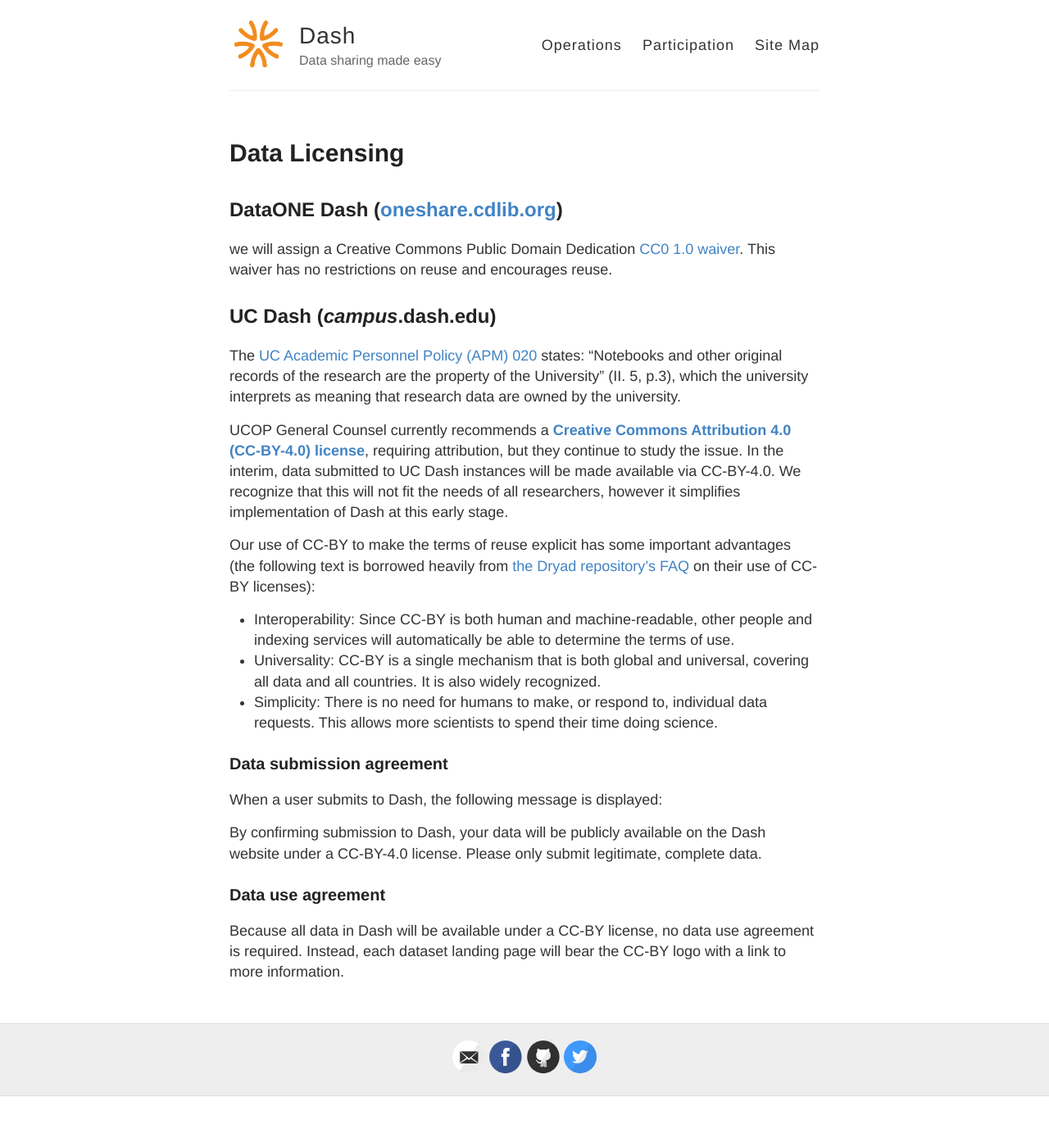
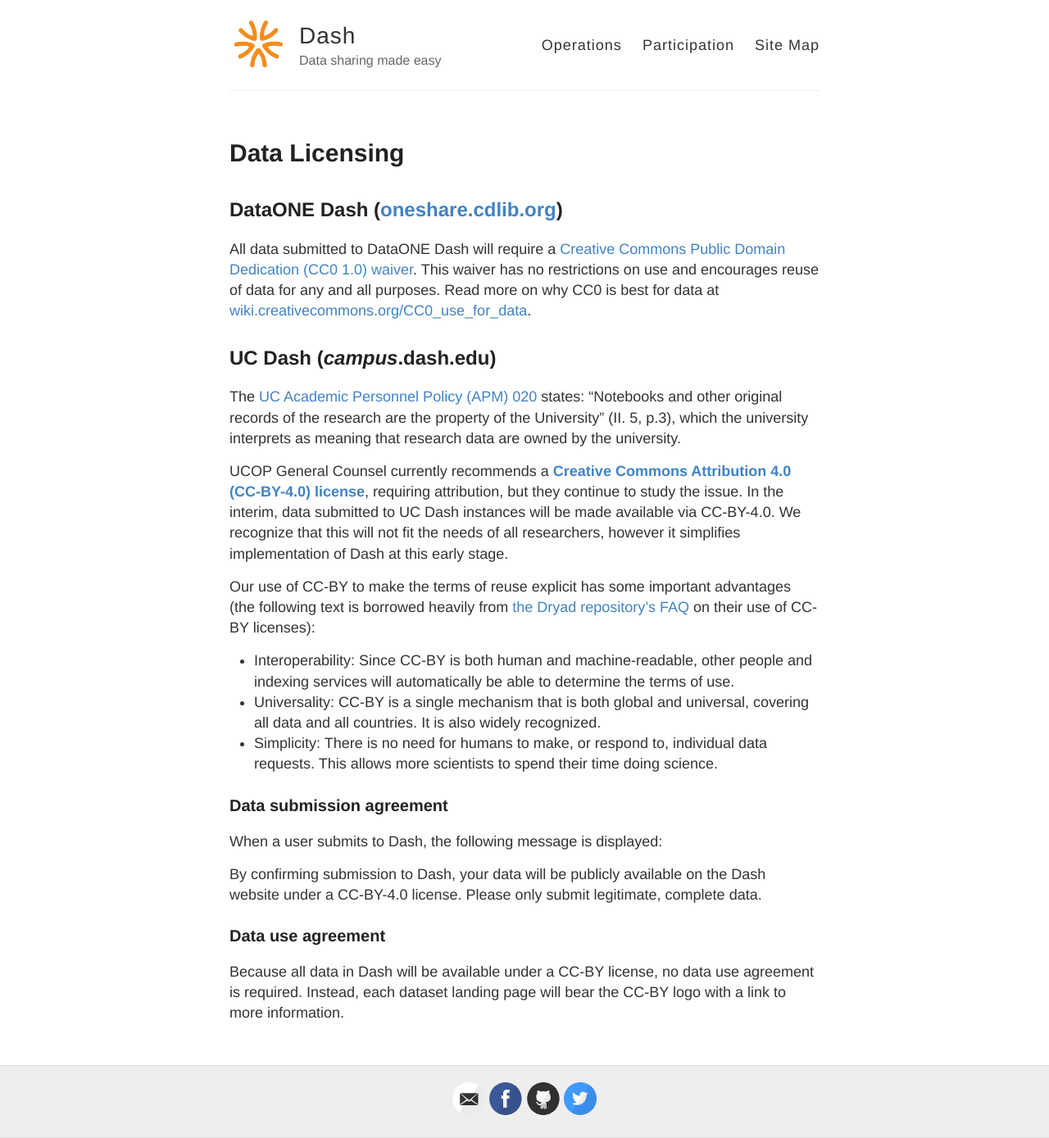
Before and after one commit to CDLUC3/dash, a Jekyll site: the page built from licensing.md, in a window 1280 px wide. Shown: the whole page at 82% size. Built offline with Jekyll 4.4.1, drawn with Linux system fonts in a browser that asks for light colours; before the commit the page ends 1338 px from its top, so only the background shows below that.

Commit message:
Update licensing.md

```diff
--- a/licensing.md
+++ b/licensing.md
@@ -6,7 +6,7 @@
 
 ## DataONE Dash ([oneshare.cdlib.org](http://oneshare.cdlib.org))
 
-we will assign a Creative Commons Public Domain Dedication [CC0 1.0 waiver](http://creativecommons.org/publicdomain/zero/1.0/). This waiver has no restrictions on reuse and encourages reuse.
+All data submitted to DataONE Dash will require a [Creative Commons Public Domain Dedication (CC0 1.0) waiver](http://creativecommons.org/publicdomain/zero/1.0/). This waiver has no restrictions on use and encourages reuse of data for any and all purposes. Read more on why CC0 is best for data at [wiki.creativecommons.org/CC0_use_for_data](https://wiki.creativecommons.org/CC0_use_for_data).
 
 ## UC Dash (_campus_.dash.edu)
 
@@ -24,6 +24,7 @@
 ### Data submission agreement
 
 When a user submits to Dash, the following message is displayed:
+
 > By confirming submission to Dash, your data will be publicly available on the Dash website under a CC-BY-4.0 license. Please only submit legitimate, complete data.
 
 ### Data use agreement
```
